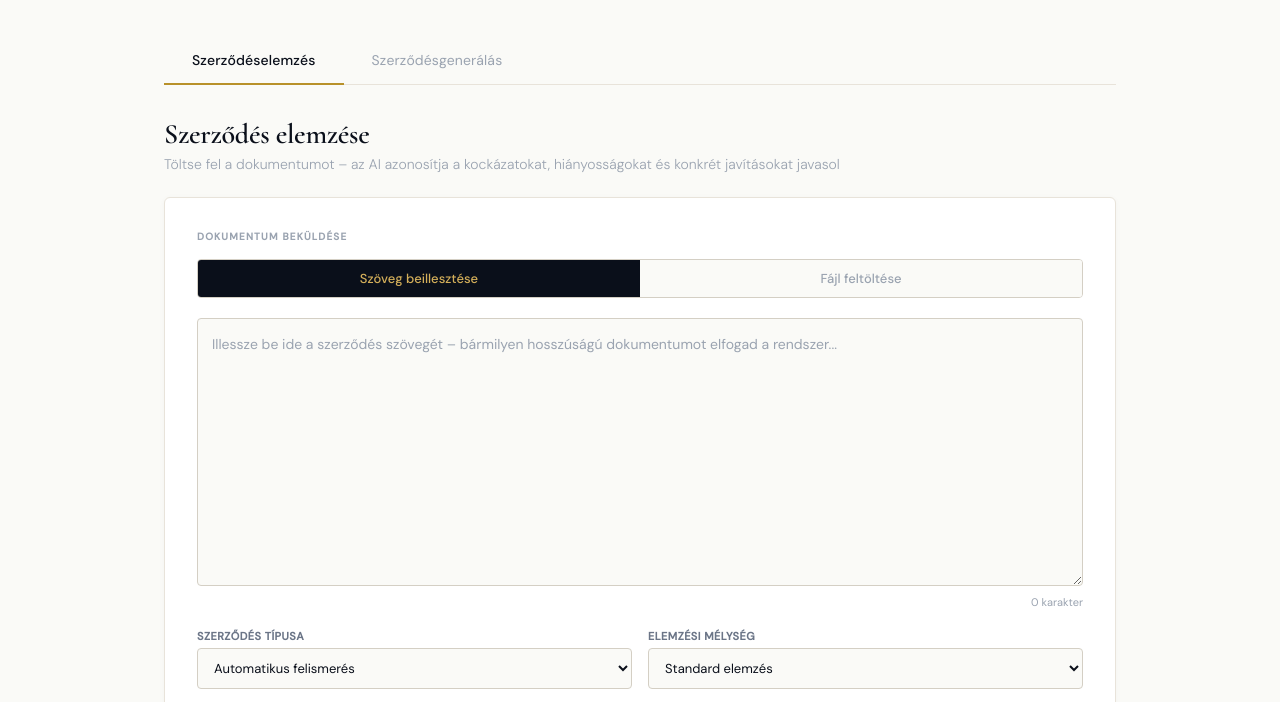
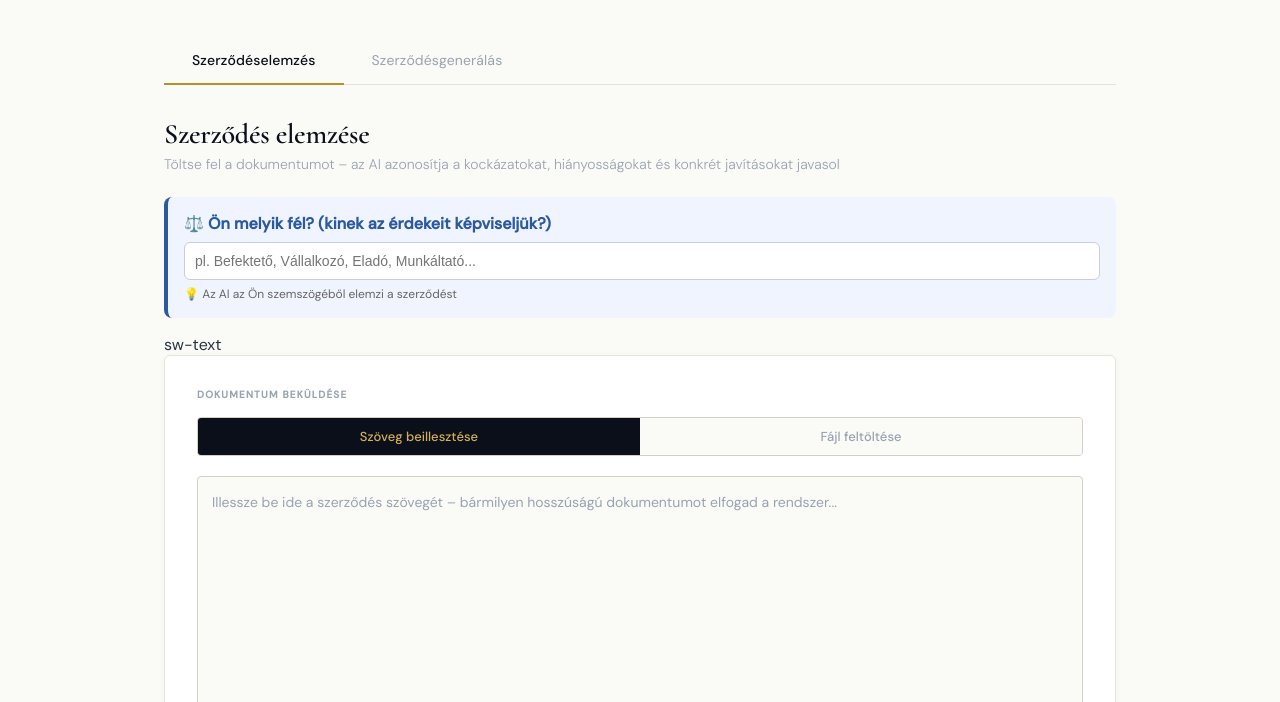
Before and after one commit to szechenyimartin-sketch/lexai, a website: page public/app.html in a window 1280 px wide. Shown: the part 67-769 px from the top of the page. Drawn offline with nearby package versions, Linux system fonts and the light colour scheme.

Commit message:
Update app.html

```diff
--- a/public/app.html
+++ b/public/app.html
@@ -317,7 +317,12 @@ textarea::placeholder{color:var(--text3)}
   <div class="page active" id="page-analyze">
     <div class="sec-title">Szerződés elemzése</div>
     <div class="sec-sub">Töltse fel a dokumentumot – az AI azonosítja a kockázatokat, hiányosságokat és konkrét javításokat javasol</div>
-
+<div style="margin:16px 0;padding:16px;background:#f0f4ff;border-radius:8px;border-left:4px solid #2c5aa0">
+  <label style="display:block;font-weight:600;margin-bottom:8px;color:#2c5aa0">⚖️ Ön melyik fél? (kinek az érdekeit képviseljük?)</label>
+  <input type="text" id="user-party" placeholder="pl. Befektető, Vállalkozó, Eladó, Munkáltató..." style="width:100%;padding:10px;border:1px solid #ccd;border-radius:6px;font-size:14px;box-sizing:border-box">
+  <div style="margin-top:6px;font-size:12px;color:#666">💡 Az AI az Ön szemszögéből elemzi a szerződést</div>
+</div>
+sw-text
     <div class="card">
       <div class="card-label">Dokumentum beküldése</div>
       <div class="inp-switch">
```
